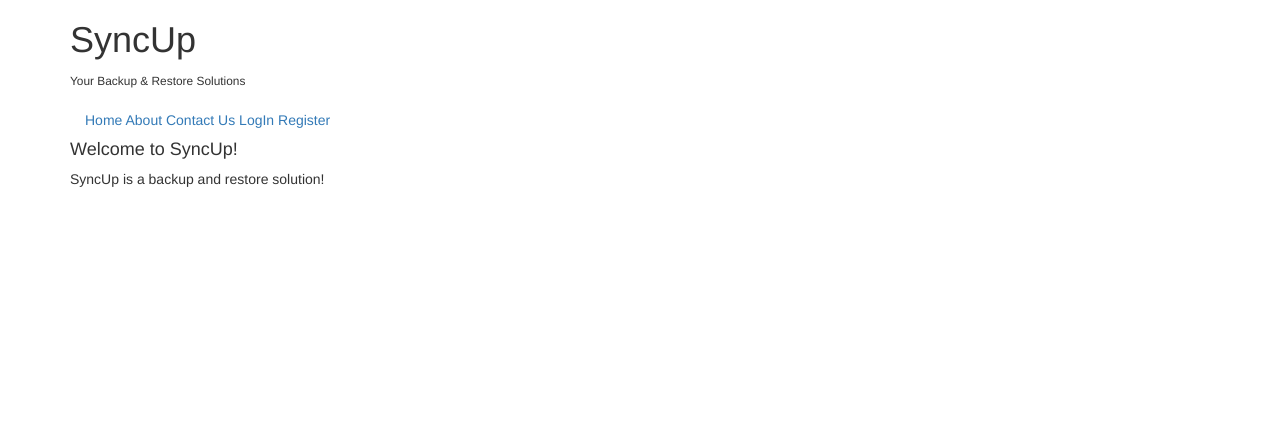
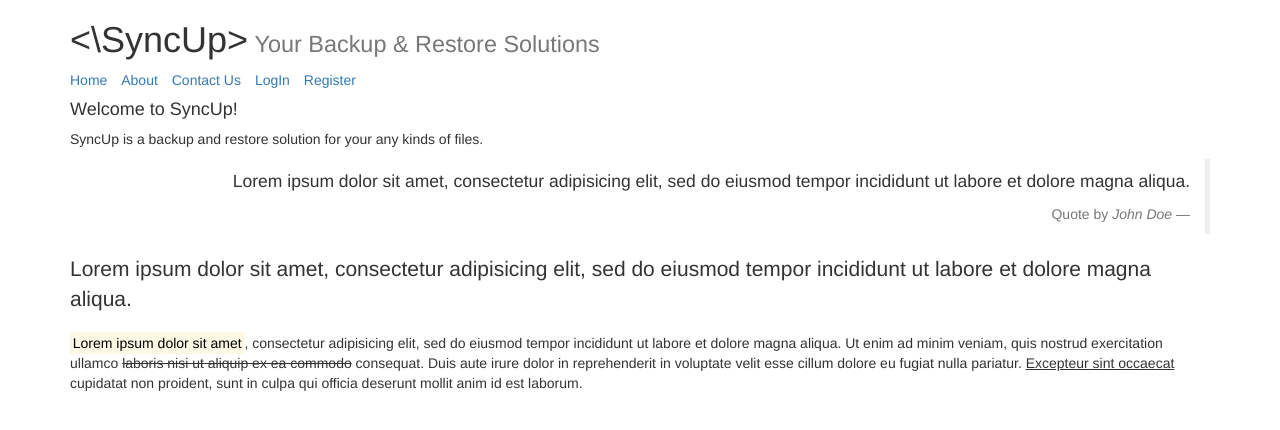
Before and after one commit to rgbosque/syncup, a Django app: page / in a window 1280 px wide. Shown: the top 430 px of the page. Run offline with Django 3.2, Linux system fonts and the light colour scheme; some libraries are stand-ins or nearby versions.

Commit message:
update nav.html with bootstrap

```diff
--- a/src/templates/base.html
+++ b/src/templates/base.html
@@ -6,7 +6,7 @@
     </head>
 <body>
     <div class="container">
-        <h1>SyncUp</h1><small>Your Backup & Restore Solutions</small>
+        <h1><\SyncUp><small>&nbsp;Your Backup & Restore Solutions</small></h1>
 
         {% include "snippets/nav.html" %}
 
--- a/src/templates/index.html
+++ b/src/templates/index.html
@@ -4,5 +4,23 @@
 
 {% block content %}
     <h4>Welcome to SyncUp!</h4>
-    <p>SyncUp is a backup and restore solution!</p>
+    <p>SyncUp is a backup and restore solution for your any kinds of files.</p>
+
+    <!-- BLOCKQUOTE -->
+    <blockquote class="blockquote-reverse">
+        <p>Lorem ipsum dolor sit amet, consectetur adipisicing elit, sed do eiusmod
+        tempor incididunt ut labore et dolore magna aliqua.</p>
+        <footer>Quote by <cite title="Jogn Doe">John Doe</cite></footer>
+    </blockquote>
+
+    <p class="lead">Lorem ipsum dolor sit amet, consectetur adipisicing elit, sed do eiusmod
+    tempor incididunt ut labore et dolore magna aliqua.</p>
+
+    <p><mark>Lorem ipsum dolor sit amet</mark>, consectetur adipisicing elit, sed do eiusmod
+    tempor incididunt ut labore et dolore magna aliqua. Ut enim ad minim veniam,
+    quis nostrud exercitation ullamco <del>laboris nisi ut aliquip ex ea commodo</del> consequat.
+    Duis aute irure dolor in reprehenderit in voluptate velit esse cillum
+    dolore eu fugiat nulla pariatur. <u>Excepteur sint occaecat</u> cupidatat
+    non proident, sunt in culpa qui officia deserunt mollit anim id est laborum.</p>
+
 {% endblock %}
--- a/src/templates/snippets/nav.html
+++ b/src/templates/snippets/nav.html
@@ -1,8 +1,7 @@
-<div class="container">
-    <h1></SyncUp></h1>
-    <a href="{% url 'index' %}">Home</a>
-    <a href="">About</a>
-    <a href="">Contact Us</a>
-    <a href="{% url 'login' %}">LogIn</a>
-    <a href="{% url 'register' %}">Register</a>
-</div>
+<ul class="list-inline">
+    <li><a href="{% url 'index' %}">Home</a></li>
+    <li><a href="">About</a></li>
+    <li><a href="">Contact Us</a></li>
+    <li><a href="{% url 'login' %}">LogIn</a></li>
+    <li><a href="{% url 'register' %}">Register</a></a></li>
+</ul>
```
